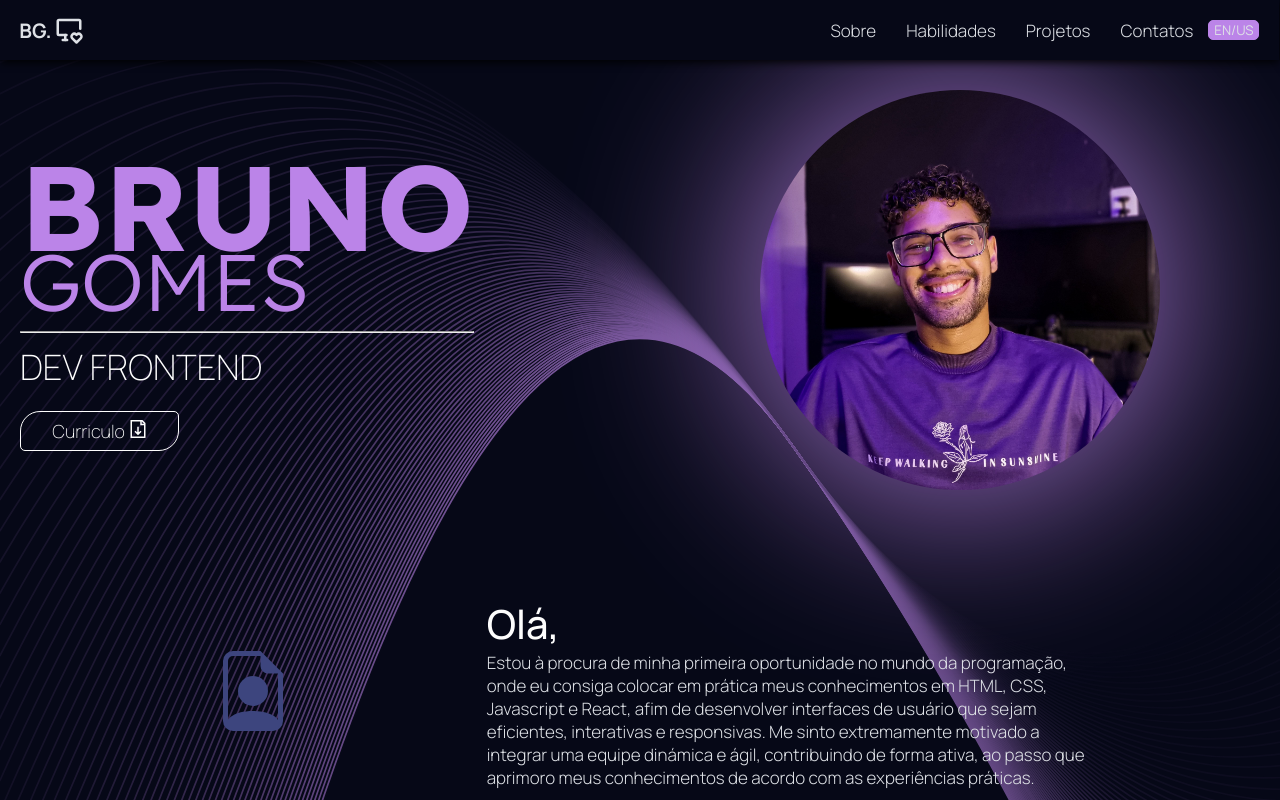
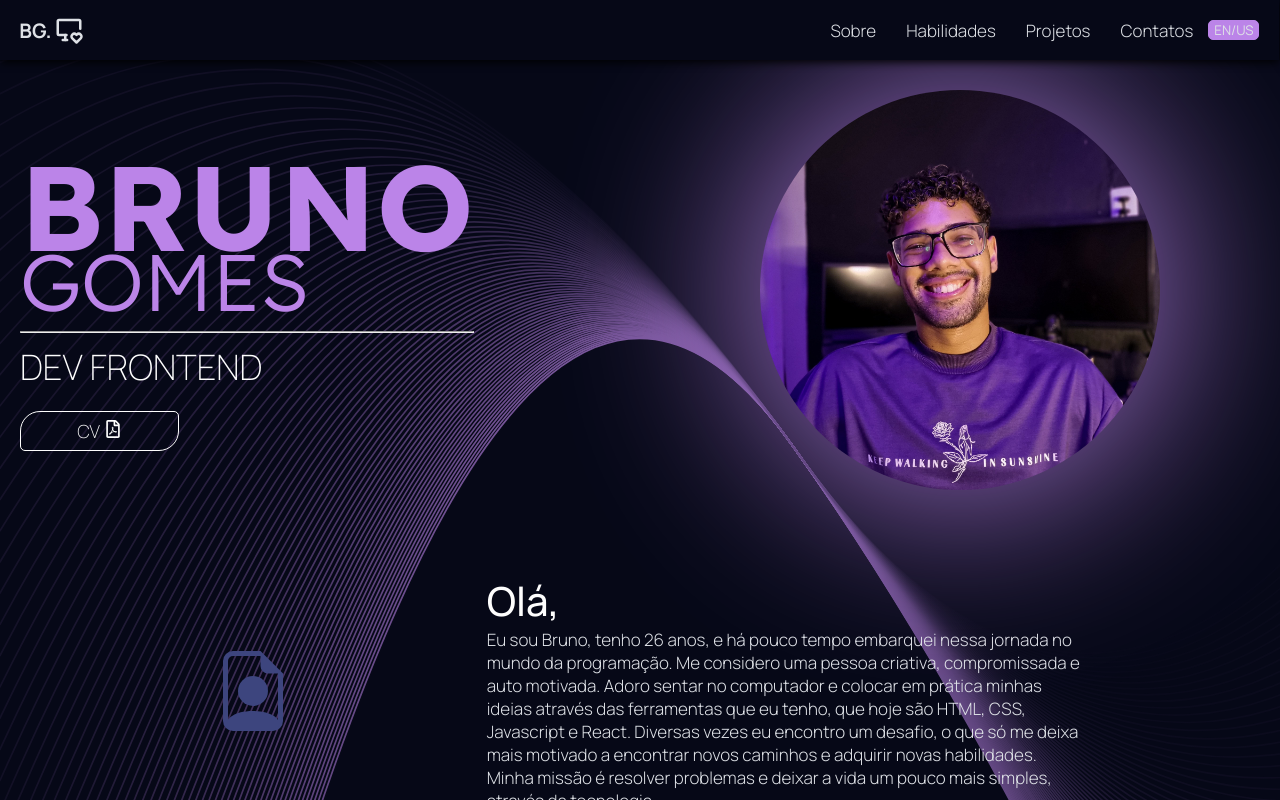
Before and after one commit to devbrunogomes/portfolio, a React (Create React App) app: page / in a window 1280 px wide. Shown: the top 800 px of the page. Built offline with nearby package versions, Linux system fonts and the light colour scheme.

Commit message:
fix the english in about section

```diff
--- a/src/components/About/About.jsx
+++ b/src/components/About/About.jsx
@@ -2,6 +2,8 @@ import styles from "./styles.module.scss";
 import fotoPerfil from "../../assets/foto-perfil.jpeg";
 import { BsFileEarmarkPerson } from "react-icons/bs";
 import { GrDocumentDownload } from "react-icons/gr";
+import { FaRegFilePdf } from "react-icons/fa";
+
 import { useDispatch, useSelector } from "react-redux";
 import { toggleLanguage } from "../../redux/LanguageReducer/languageSlice";
 import { showStartSlice } from "../../redux/LanguageReducer/showStartSlice";
@@ -49,7 +51,8 @@ export const About = (props) => {
                 target="_blank"
               >
                 <span>
-                  Curriculo <GrDocumentDownload />
+                  CV <FaRegFilePdf />
+
                 </span>
               </a>
             </div>
@@ -65,14 +68,11 @@ export const About = (props) => {
 
           <p>
             {" "}
-            <span>Olá,</span>
-            <br /> Estou à procura de minha primeira oportunidade no mundo da
-            programação, onde eu consiga colocar em prática meus conhecimentos
-            em HTML, CSS, Javascript e React, afim de desenvolver interfaces de
-            usuário que sejam eficientes, interativas e responsivas. Me sinto
-            extremamente motivado a integrar uma equipe dinámica e ágil,
-            contribuindo de forma ativa, ao passo que aprimoro meus
-            conhecimentos de acordo com as experiências práticas.
+            <span>{language ? "Hello," : "Olá,"}</span>
+            <br />{" "}
+            {language
+              ? "I'm Bruno, 26 years old, and I recently embarked on this journey into the world of programming. I consider myself a creative, dedicated, and self-motivated person. I love sitting at the computer and bringing my ideas to life through the tools I have, which today are HTML, CSS, Javascript, and React. Often, I encounter challenges, which only motivates me further to find new paths and acquire new skills. My mission is to solve problems and make life a little simpler through technology."
+              : "Eu sou Bruno, tenho 26 anos, e há pouco tempo embarquei nessa jornada no mundo da programação. Me considero uma pessoa criativa, compromissada e auto motivada. Adoro sentar no computador e colocar em prática minhas ideias através das ferramentas que eu tenho, que hoje são HTML, CSS, Javascript e React. Diversas vezes eu encontro um desafio, o que só me deixa mais motivado a encontrar novos caminhos e adquirir novas habilidades. Minha missão é resolver problemas e deixar a vida um pouco mais simples, através da tecnologia. "}
           </p>
         </div>
       </div>
--- a/src/components/Navbar/styles.module.scss
+++ b/src/components/Navbar/styles.module.scss
@@ -67,6 +67,7 @@
         font-family: var(--body-font-family);
         background-color: var(--inside-title-color);
         transition: filter 0.2s ease-in-out;
+        cursor: pointer;
 
         &:hover {
           filter: brightness(120%);
```
